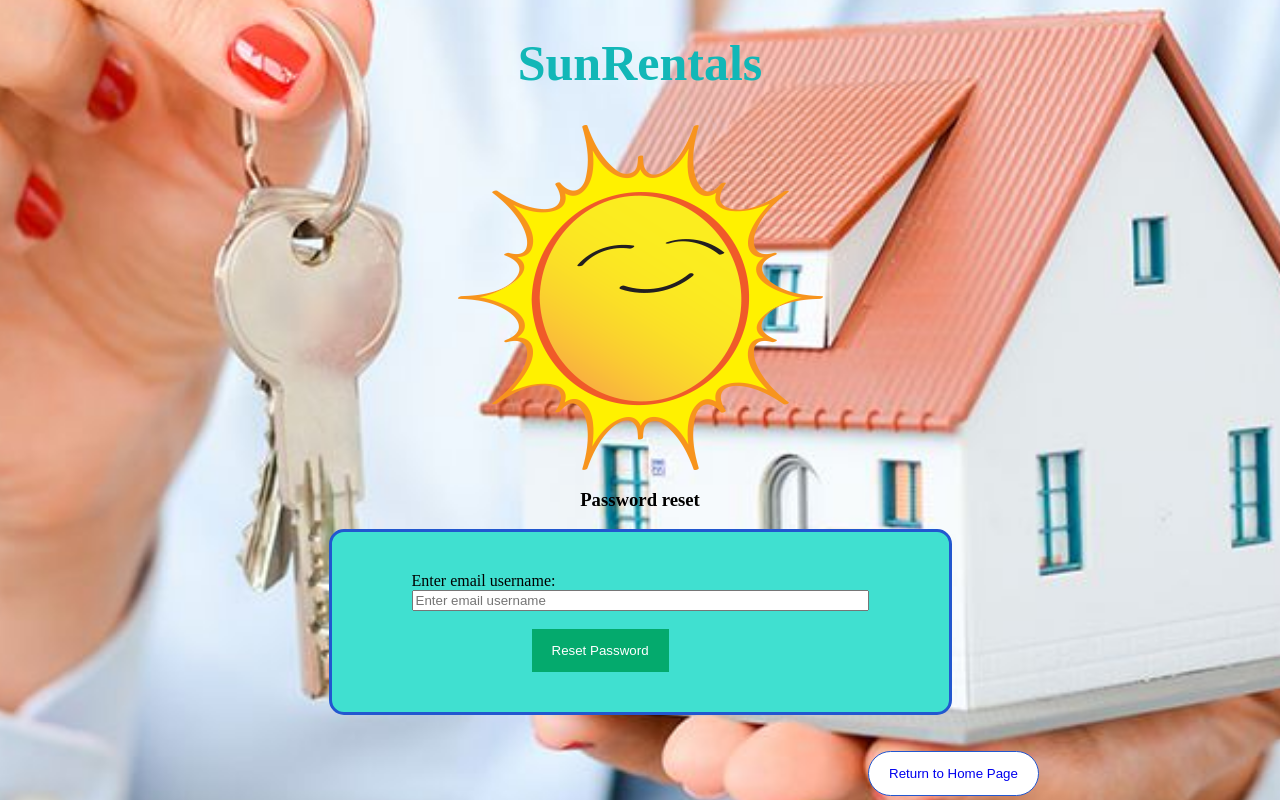
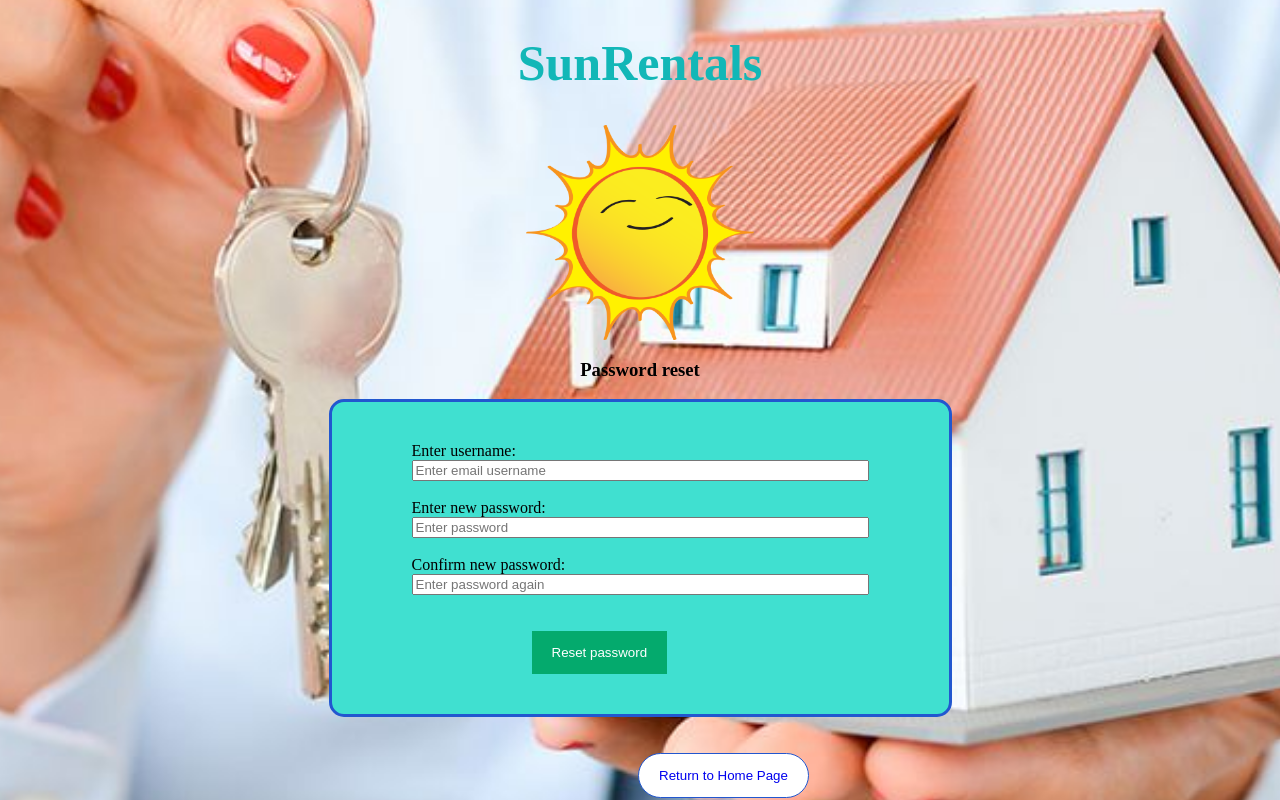
Before and after one commit to Pranaybot/Rental_properties, a Flask app: page /forgot_password in a window 1280 px wide. Run offline with Flask 2, Linux system fonts and the light colour scheme; some libraries are stand-ins or nearby versions.

Commit message:
Altered signup and reset password pages

```diff
--- a/app.py
+++ b/app.py
@@ -4,17 +4,103 @@ import psycopg2
 
 app = Flask(__name__)
 
-@app.route('/')
+@app.route('/', methods=['GET', 'POST'])
 def home():
-    return render_template('login.html')
+    if request.method == 'GET':
+        return render_template('login.html')
+    elif request.method == 'POST':
+        result = request.form.to_dict()
+        username1 = result['username']
+        password1 = result['password']
+        hostname = 'localhost'
+        database = 'Rental_management'
+        username = 'postgres'
+        pwd = '&1<6.,O7!$O9f*..*E5'
+        port_id = 5432
+        conn = None
+        cur = None
+        err = ''
+        try:
+            conn = psycopg2.connect(
+                dbname=database,
+                user=username,
+                password=pwd,
+                host=hostname,
+                port=port_id)
+
+            cur = conn.cursor()
+
+            select_script = """SELECT COUNT(*) FROM signup_info WHERE
+                                username = %s and password = %s"""
+            select_record = (username1, password1,)
+            cur.execute(select_script, select_record)
+            user_count = cur.fetchall()
+            conn.commit()
+
+            if user_count[0][0] != 1:
+                err = 'Invalid username and password'
+
+        except Exception as error:
+            print(error)
+        finally:
+            if cur is not None:
+                cur.close()
+            if conn is not None:
+                conn.close()
+
+        if len(err) > 0:
+            return render_template('login.html', error=err)
+        else:
+            return render_template('main.html')
 
 @app.route('/signup')
 def signup():
     return render_template('signup.html')
 
-@app.route('/forgot_password')
+@app.route('/forgot_password', methods=['GET', 'POST'])
 def forgot_password():
-    return render_template('forgot_password.html')
+    if request.method == 'GET':
+        return render_template('forgot_password.html')
+    elif request.method == 'POST':
+        output = request.get_json()
+        result = json.loads(output)
+
+        hostname = 'localhost'
+        database = 'Rental_management'
+        username = 'postgres'
+        pwd = '&1<6.,O7!$O9f*..*E5'
+        port_id = 5432
+        conn = None
+        cur = None
+        update_lst = []
+        try:
+            conn = psycopg2.connect(
+                dbname=database,
+                user=username,
+                password=pwd,
+                host=hostname,
+                port=port_id)
+
+            cur = conn.cursor()
+
+            for key in result.keys():
+                update_lst.append(result[key])
+
+            update_script = """UPDATE signup_info SET password = %s
+                                           WHERE username = %s"""
+            update_lst2 = [update_lst[1], update_lst[0]]
+            cur.execute(update_script, update_lst2)
+
+            conn.commit()
+
+        except Exception as error:
+            print(error)
+        finally:
+            if cur is not None:
+                cur.close()
+            if conn is not None:
+                conn.close()
+
 
 @app.route('/main')
 def main():
@@ -246,6 +332,7 @@ def test():
     conn = None
     cur = None
     insert_lst = []
+    message = ''
     try:
         conn = psycopg2.connect(
             dbname=database,
@@ -273,6 +360,10 @@ def test():
         if len(data) == 0:
             cur.execute(insert_script, tuple(insert_lst))
             conn.commit()
+            message='Data entered successfully'
+        else:
+            conn.commit()
+            message='Account already exists'
 
     except Exception as error:
         print(error)
@@ -282,7 +373,7 @@ def test():
         if conn is not None:
             conn.close()
 
-    return result
+    return render_template('signup.html', message=message)
 
 @app.route('/add_houses', methods=['POST'])
 def add_houses():
@@ -673,6 +764,5 @@ def update_payments():
 
     return result
 
-
 if __name__ == "__main__":
     app.run(debug=True, port=5001)
--- a/static/css/login.css
+++ b/static/css/login.css
@@ -58,7 +58,7 @@ body{
     height:100%
     background-size:cover;
     background-position:center;
-    background-size:2000px;
+    background-size: 2000px;
 }
 
 html{
--- a/static/css/password_reset.css
+++ b/static/css/password_reset.css
@@ -8,9 +8,10 @@ h1 {
   display: block;
   margin-left: auto;
   margin-right: auto;
+  width:18%
 }
 
-.password_reset{
+.pwd_reset{
     display:block;
     text-align:center;
 }
@@ -63,3 +64,11 @@ html{
 .anchor{
     text-decoration:none;
 }
+
+#checkconfirm{
+    text-align:center;
+}
+
+.home_page{
+    margin-left:-230px;
+}
--- a/static/css/signup.css
+++ b/static/css/signup.css
@@ -8,6 +8,7 @@ h1 {
   display: block;
   margin-left: auto;
   margin-right: auto;
+  width:18%
 }
 
 .signup-form{
@@ -83,7 +84,6 @@ html{
     background-color: white;
     cursor:pointer;
     padding: 14px 20px;
-    margin-left:850px;
     border: 0.5px solid #2257CF;
     border-radius:25px;
 }
@@ -91,3 +91,7 @@ html{
 .anchor{
     text-decoration:none;
 }
+
+.home_page{
+    margin-left:622px;
+}
--- a/static/js/add_payments.js
+++ b/static/js/add_payments.js
@@ -4,7 +4,7 @@
         paymentID: document.getElementById('paymentid').value,
         payment: document.getElementById('monpayment').value,
         tenantID: document.getElementById('tenantid').value,
-        loanamount: document.getElementById('loanamount').value,
+        loanamount: document.getElementById('loanamount').value
     }
     s = JSON.stringify(payment_info);
     document.forms[0].reset();
--- a/static/js/add_tenants.js
+++ b/static/js/add_tenants.js
@@ -18,6 +18,7 @@ const addTenantInfo = (ev)=>{
         data: JSON.stringify(s)});
 
 }
+
 document.addEventListener('DOMContentLoaded', ()=>{
     document.getElementById('btn').addEventListener('click', addTenantInfo);
 });
--- /dev/null
+++ b/static/js/reset.js
@@ -0,0 +1,19 @@
+
+$("#btn3").click(function (f) {
+    let username = $("#username").val();
+    let password = $("#password").val();
+    let pwd_reset_info = {
+        username: username,
+        password: password
+    }
+    s = JSON.stringify(pwd_reset_info);
+    document.forms[0].reset();
+
+    $.ajax({
+        url:"/forgot_password",
+        type: "POST",
+        contentType: "application/json",
+        data: JSON.stringify(s)});
+
+    e.preventDefault();
+})
--- a/templates/forgot_password.html
+++ b/templates/forgot_password.html
@@ -9,14 +9,24 @@
     <div class="signup-container">
         <h1> SunRentals </h1>
         <img src="{{ url_for('static', filename='images/sun.png') }}" alt="Sun" class="sun">
-        <div class="password_reset">
+        <div class="pwd_reset">
             <h3> Password reset </h3>
-            <form>
-                <label for="username">Enter email username:</label><br>
+            <form method="post">
+                <label for="username">Enter username:</label><br>
                 <input type="text" id="username" placeholder="Enter email username"
                        name="username" required size="54"><br>
                 <br>
-                <input type="submit" value="Reset Password" id="btn3">
+                <label for="password">Enter new password:</label><br>
+                <input type="password" id="password" placeholder="Enter password"
+                       name="password" required size="54"><br>
+                <br>
+                <label for="confpassword">Confirm new password:</label><br>
+                <input type="password" id="confpassword" placeholder="Enter password again"
+                       name="confpassword" required size="54" onkeyup="register()"><br>
+                <br>
+                <div id="checkconfirm"></div>
+                <br>
+                <button type="submit" id="btn3"> Reset password </button>
                 <br>
             </form>
         </div>
@@ -26,5 +36,8 @@
             <button id="btn4"><a href="/" class="anchor"> Return to Home Page </a></button>
         </div>
     </div>
+    <script type="text/javascript" src="http://ajax.googleapis.com/ajax/libs/jquery/1.5/jquery.min.js"></script>
+    <script type="text/javascript" src="{{ url_for('static', filename='js/confirm_password.js') }}"></script>
+    <script type="text/javascript" src="{{ url_for('static', filename='js/reset.js') }}"></script>
 </body>
 </html>
--- a/templates/login.html
+++ b/templates/login.html
@@ -11,7 +11,8 @@
         <img src="{{ url_for('static', filename='images/sun.png') }}" alt="Sun" class="sun">
         <div class="login-form">
             <h3> Login </h3>
-            <form action="/main" method="get">
+            <div id="throwerror">{{error}}</div>
+            <form method="post">
                 <label for="username">Username:</label><br>
                 <input type="text" id="username" placeholder="Enter username"
                        name="username" required><br>
@@ -20,7 +21,7 @@
                 <input type="password" id="password" placeholder="Enter password"
                        name="password" required><br>
                 <br>
-                <input type="submit" value="Sign In" id="btn">
+                <button type="submit" id="btn"> Sign In </button>
                 <br>
             </form>
         </div>
@@ -28,5 +29,6 @@
     <p> Forgot your password? <a href="/forgot_password"><span class="link">Click here</span></a></p>
     <p> Don't have an account? <a href="/signup"><span class="link">Sign up here</span></a></p>
     <script type="text/javascript" src="http://ajax.googleapis.com/ajax/libs/jquery/1.5/jquery.min.js"></script>
+    <script type="text/javascript" src="{{ url_for('static', filename='js/password_validation.js') }}"></script>
 </body>
 </html>
--- a/templates/signup.html
+++ b/templates/signup.html
@@ -11,6 +11,7 @@
         <img src="{{ url_for('static', filename='images/sun.png') }}" alt="Sun" class="sun">
         <div class="signup-form">
             <h3> Sign Up </h3>
+            <div class="message">{{message}}</div>
             <form action="/test" method="post">
                 <label for="username">Username:</label><br>
                 <input type="text" id="username" placeholder="Enter username"
@@ -49,7 +50,7 @@
         <script type="text/javascript" src="{{ url_for('static', filename='js/confirm_password.js') }}"></script>
         <script type="text/javascript" src="http://ajax.googleapis.com/ajax/libs/jquery/1.5/jquery.min.js"></script>
         <script>
-            $("#btn1").click(function (e) {
+            $("#btn1").submit(function (e) {
                 var username = $("#username").val();
                 var password = $("#password").val();
                 var email = $("#emailaddress").val();
```
Also changed, not shown: static/js/password_validation.js (added, +14 -0 lines).
